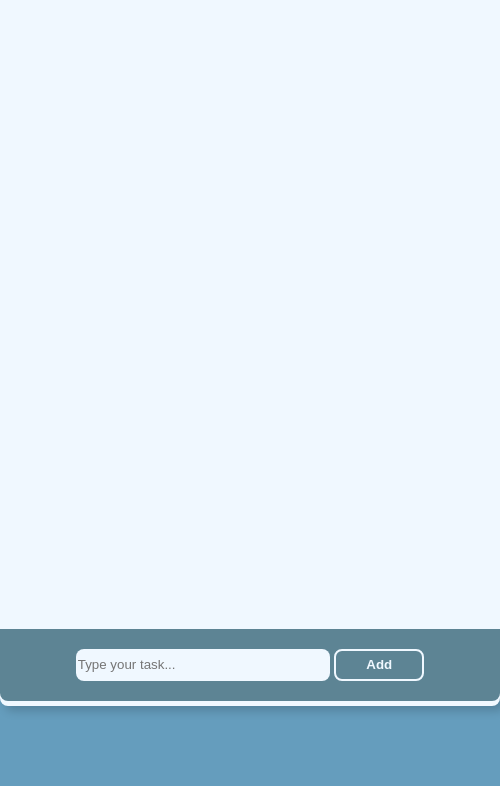
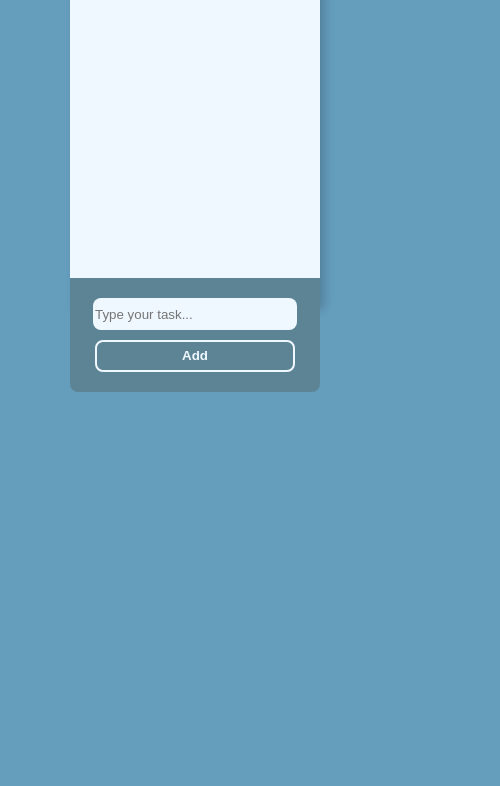
Before and after one commit to LucasBAzevedo/To-Do-List-App, a plain HTML site: page index.html in a window 390 px wide. Shown: the part 174-960 px from the top of the page, 500 px wide, since content can reach past the window. After the commit the page ends 844 px from the top, so only its background shows below. Drawn offline with Linux system fonts and the light colour scheme.

Commit message:
Update CSS
Added @media.

```diff
--- a/style.css
+++ b/style.css
@@ -69,3 +69,33 @@ button:hover {
     background-color: aliceblue;
     color: var(--secondary-color);
 }
+
+@media (max-width: 500px) {
+
+    #container {
+        height: 400px;
+        width: 250px;
+    }
+
+    #add-task {
+        width: 210px;
+        position: relative;
+    }
+
+    main {
+        height: 300px;
+    }
+     header {
+        height: 70px;
+        font-size: xx-small;
+     }
+
+     #text, #button {
+         width: 200px;
+     }
+
+     #button {
+         margin-top: 10px;
+     }
+
+}
```
